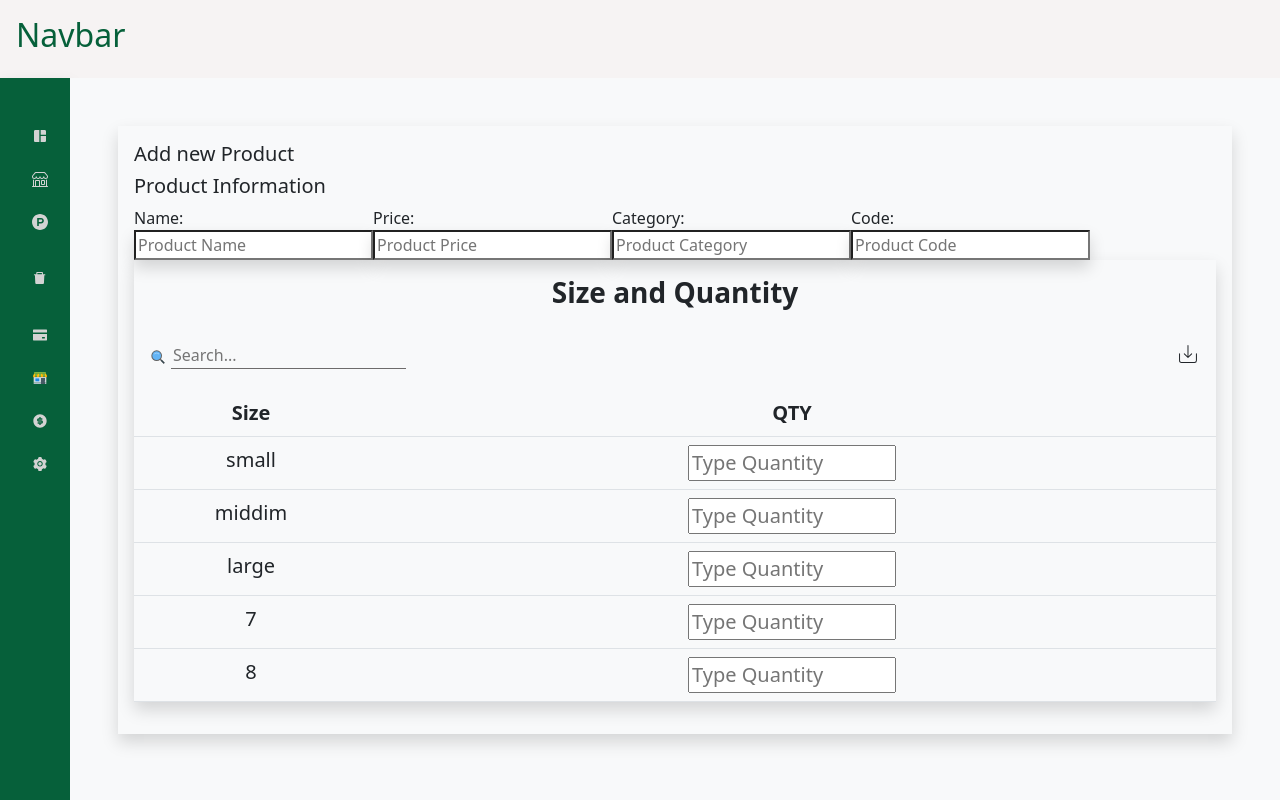
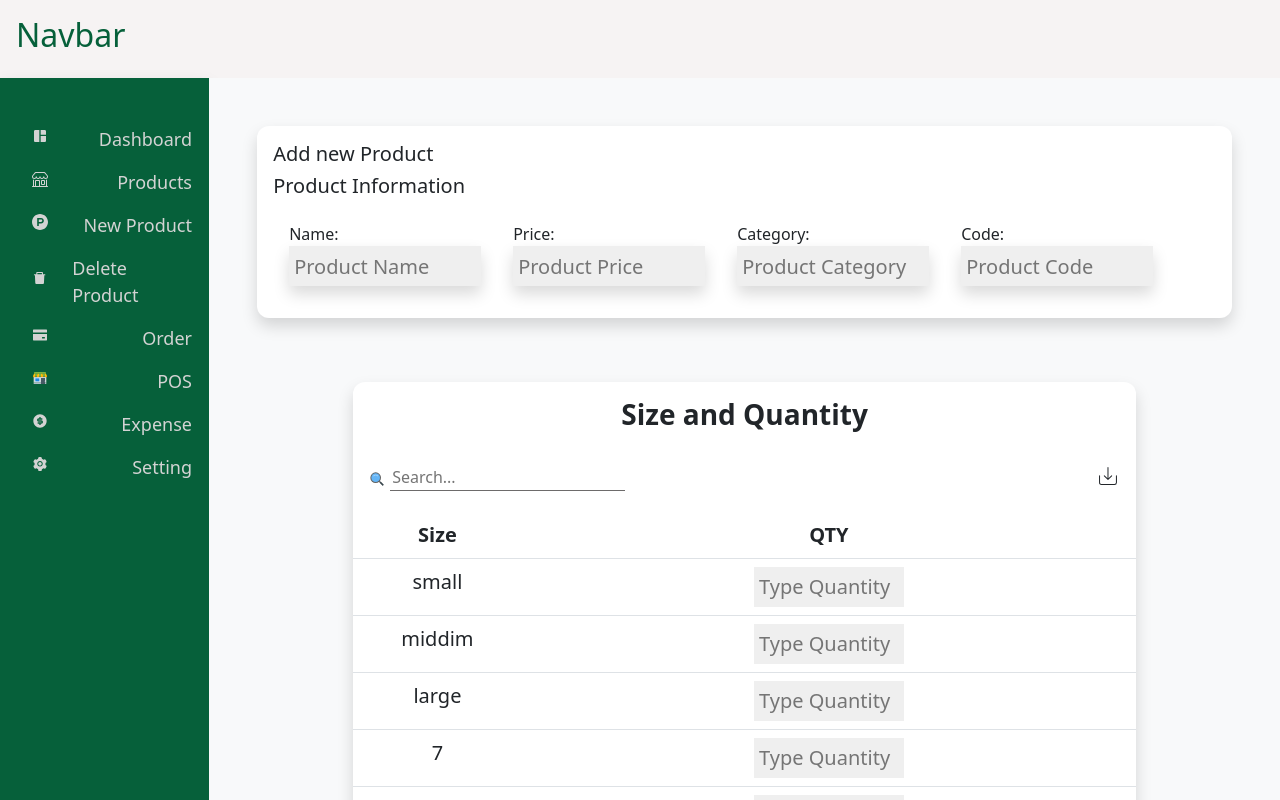
Before and after one commit to SalmanIlya/dashboard-pso, a React (Create React App) app: page /new/product in a window 1280 px wide. Shown: the top 800 px of the page. Built offline with nearby package versions, Linux system fonts and the light colour scheme.

Commit message:
new-product-style-sheet

```diff
--- a/src/Component/Routes/NewProduct/style.css
+++ b/src/Component/Routes/NewProduct/style.css
@@ -0,0 +1,36 @@
+.new-product-input-div{
+    /* border: 2px solid black; */
+    background: white;
+    border-radius: 12px;
+    height: 12rem;
+    width: 100%;
+}
+.input{
+    border: none;
+    outline: none;
+    background: #efefef;
+    height: 2.5rem;
+    width: 12rem !important;
+    padding: 5px;
+    font-size: 20px;
+
+}
+.input-div{
+    margin: 1rem;
+
+}
+
+.size-qty{
+    /* border: 1px solid black ; */
+    margin: 5rem;
+    background: white;
+    border-radius: 12px;
+}
+.input-item{
+    border: none;
+    outline: none;
+    border-bottom: 1px solid rgb(109, 107, 107);
+    margin-left: 5px;
+    background: transparent;
+
+}
```
